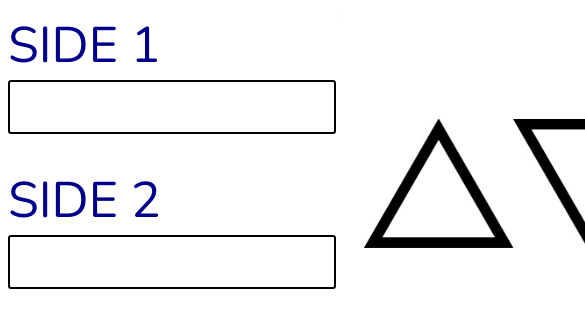
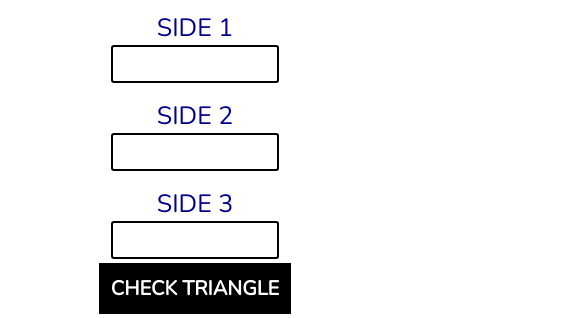
Before and after one commit to CollinsMuiruri/Triangle-Tracker, a plain HTML site: page index.html in a window 390 px wide. Shown: the part 145-463 px from the top of the page, 585 px wide, since content can reach past the window. Drawn offline with nearby package versions, Linux system fonts and the light colour scheme.

Commit message:
Its Responsive! - PROJECT DONE

```diff
--- a/scripts.js
+++ b/scripts.js
@@ -7,10 +7,11 @@ function triangle() {
     let image = document.getElementById("triimage")
     let output = document.querySelector('.output')
 
-    if ((A + B > C) && (B + C > A) && (A + C > B)) {
+    if ((A == "") || (B == "") || (C == "")) {
         // window.alert("These values could form a triangle")
-
-        if (A === B && B === C) {
+        output.textContent = "INPUT ALL VALUES !";
+        image.src = "./images/load.gif"
+    } else if (A === B && B === C) {
         output.textContent = "This is an equilateral triangle";
         image.src = "./images/Equilateral.png"
         console.log(A)
@@ -20,13 +21,16 @@ function triangle() {
         console.log("Isoscles")
 
     } else if (A !== B && A !== C && B !== C) {
-            output.textContent = "This is an scalene triangle";
+        output.textContent = "This is a scalene triangle";
         image.src = "./images/Scalene.png"
         console.log("Scalene")
 
     }
-    } else {
-        output.textContent = "These values could not form a triangle";
+    window.scroll({
+        top: 1000,
+        behavior: "smooth" // 👈
+    });
+
+
 
 }
-}
--- a/triangle.css
+++ b/triangle.css
@@ -3,6 +3,7 @@ body {
     color: darkblue;
     font-family: 'Nunito', sans-serif;
     transition: 1s;
+    transition-timing-function: ease;
 }
 
 h1 {
@@ -53,3 +54,54 @@ img {
 .output {
     font-size: 40px;
 }
+
+@media only screen and (max-width: 768px) {
+    /* For mobile phones: */
+    .all-items {
+        display: flex;
+        flex-direction: column;
+        justify-content: space-between;
+        align-items: center;
+        text-align: center;
+    }
+    #la,
+    #lb,
+    #lc {
+        font-size: 25px;
+    }
+    input {
+        width: 10rem;
+        height: 2rem;
+        margin-bottom: 1rem;
+        font-size: 25px;
+        text-align: center;
+        border-radius: 3px;
+        border: 2px solid;
+    }
+    #chkbtn {
+        padding: 10px;
+        border: 2px solid black;
+        cursor: pointer;
+        font-weight: bold;
+        font-size: 20px;
+        color: white;
+        background: black;
+    }
+    #chkbtn:hover {
+        color: black;
+        transition: .4s;
+        background: white;
+    }
+    .outputs {
+        display: flex;
+        flex-direction: column-reverse;
+        justify-content: center;
+        align-items: center;
+    }
+    img {
+        height: 150px;
+    }
+    .output {
+        font-size: 30px;
+    }
+}
```
Lines whose indentation alone changed are shown as unchanged.
